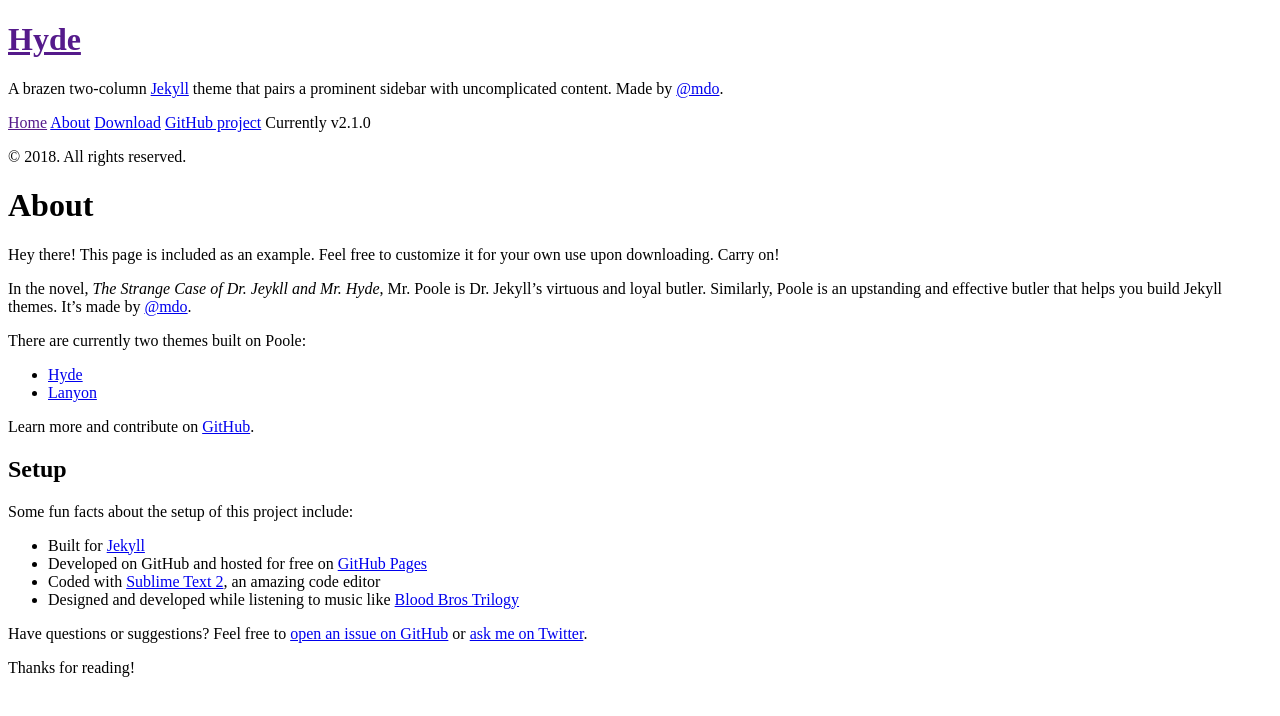
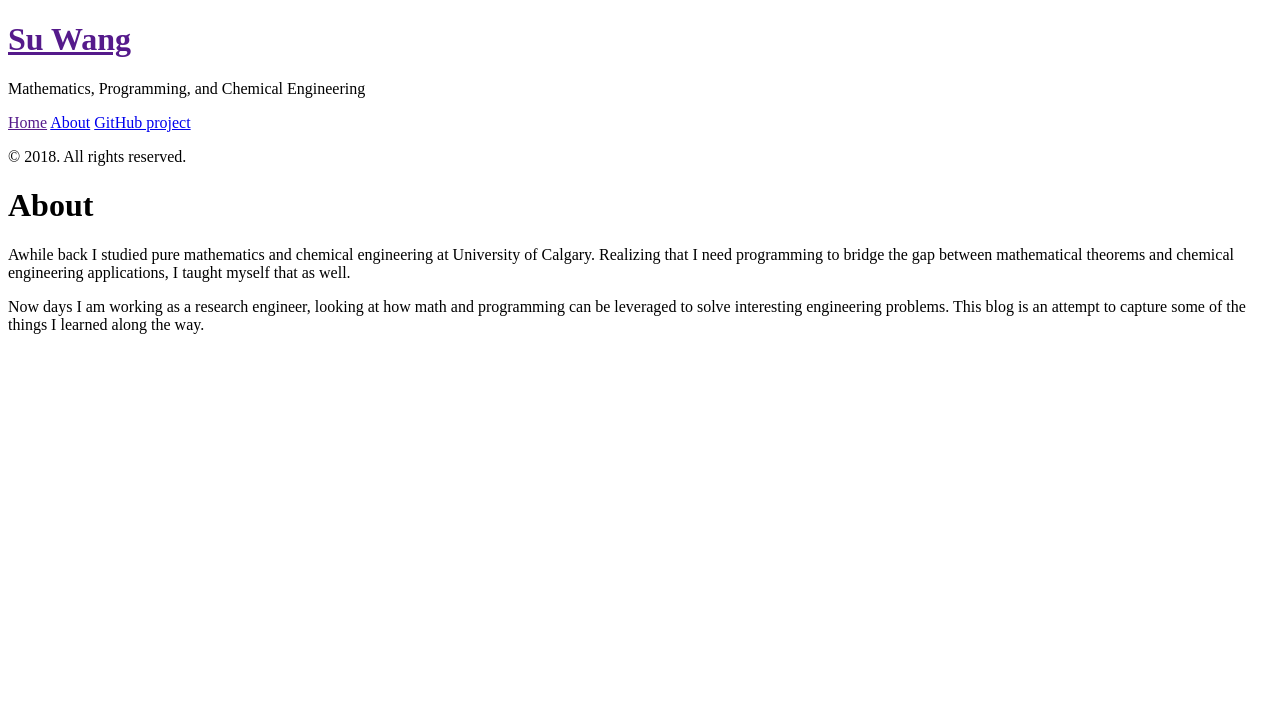
Before and after one commit to vectorBundle/vectorBundle.github.io, a Jekyll site: the page built from about.md, in a window 1280 px wide. Shown: the top 716 px of the page. Built offline with Jekyll 4.4.1, drawn with Linux system fonts in a browser that asks for light colours; Markdown is read by kramdown in place of the engine named in the settings.

Commit message:
Customize the blog page
1. Change to my name, and rewrite the about page
2. Change the sidebar to only show interesting things
3. Update the configruation so that it works locally

```diff
--- a/_config.yml
+++ b/_config.yml
@@ -1,26 +1,37 @@
 # Dependencies
 markdown:         redcarpet
-highlighter:      pygments
+# highlighter:      pygments
+
+# Gems
+gems:
+  - jekyll-paginate
+  - jekyll-gist
+  - redcarpet
 
 # Permalinks
 permalink:        pretty
-relative_permalinks: true
 
 # Setup
-title:            Hyde
-tagline:          'A Jekyll theme'
-description:      'A brazen two-column <a href="http://jekyllrb.com" target="_blank">Jekyll</a> theme that pairs a prominent sidebar with uncomplicated content. Made by <a href="https://twitter.com/mdo" target="_blank">@mdo</a>.'
-url:              http://hyde.getpoole.com
-baseurl:          /
+title:            Su Wang
+tagline:          'Research Engineer'
+description:      'Mathematics, Programming, and Chemical Engineering'
+url:              https://vectorBundle.github.io
+baseurl:          "/"
 
 author:
-  name:           'Mark Otto'
-  url:            https://twitter.com/mdo
+  name:           'Su Wang'
 
-paginate:         5
+paginate:         8
 
 # Custom vars
-version:          2.1.0
+# version:          2.1.0
 
 github:
-  repo:           https://github.com/poole/hyde
+  repo:           https://github.com/vectorBundle
+
+exclude:
+  - Gemfile
+  - Gemfile.lock
+  - LICENSE
+  - README.md
+  - CNAME
--- a/_includes/sidebar.html
+++ b/_includes/sidebar.html
@@ -26,9 +26,13 @@
         {% endif %}
       {% endfor %}
 
+      <!--
       <a class="sidebar-nav-item" href="{{ site.github.repo }}/archive/v{{ site.version }}.zip">Download</a>
+      //-->
       <a class="sidebar-nav-item" href="{{ site.github.repo }}">GitHub project</a>
+      <!--
       <span class="sidebar-nav-item">Currently v{{ site.version }}</span>
+      //-->
     </nav>
 
     <p>&copy; {{ site.time | date: '%Y' }}. All rights reserved.</p>
--- a/about.md
+++ b/about.md
@@ -3,28 +3,12 @@
 title: About
 ---
 
-<p class="message">
-  Hey there! This page is included as an example. Feel free to customize it for your own use upon downloading. Carry on!
-</p>
+Awhile back I studied pure mathematics and chemical engineering at University
+of Calgary. Realizing that I need programming to bridge the gap between
+mathematical theorems and chemical engineering applications, I taught myself
+that as well.
 
-In the novel, *The Strange Case of Dr. Jeykll and Mr. Hyde*, Mr. Poole is Dr. Jekyll's virtuous and loyal butler. Similarly, Poole is an upstanding and effective butler that helps you build Jekyll themes. It's made by [@mdo](https://twitter.com/mdo).
 
-There are currently two themes built on Poole:
-
-* [Hyde](http://hyde.getpoole.com)
-* [Lanyon](http://lanyon.getpoole.com)
-
-Learn more and contribute on [GitHub](https://github.com/poole).
-
-## Setup
-
-Some fun facts about the setup of this project include:
-
-* Built for [Jekyll](http://jekyllrb.com)
-* Developed on GitHub and hosted for free on [GitHub Pages](https://pages.github.com)
-* Coded with [Sublime Text 2](http://sublimetext.com), an amazing code editor
-* Designed and developed while listening to music like [Blood Bros Trilogy](https://soundcloud.com/maddecent/sets/blood-bros-series)
-
-Have questions or suggestions? Feel free to [open an issue on GitHub](https://github.com/poole/issues/new) or [ask me on Twitter](https://twitter.com/mdo).
-
-Thanks for reading!
+Now days I am working as a research engineer, looking at how math and
+programming can be leveraged to solve interesting engineering problems. This
+blog is an attempt to capture some of the things I learned along the way.
```
